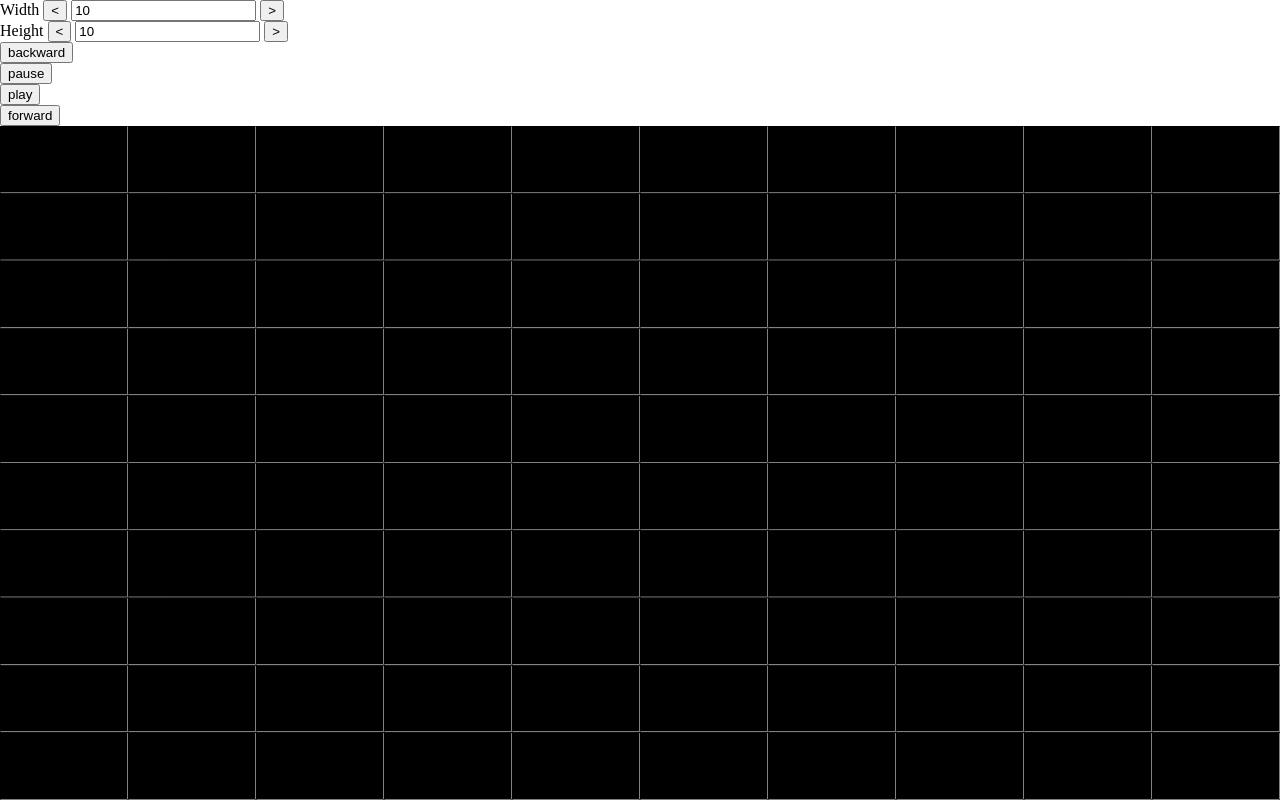
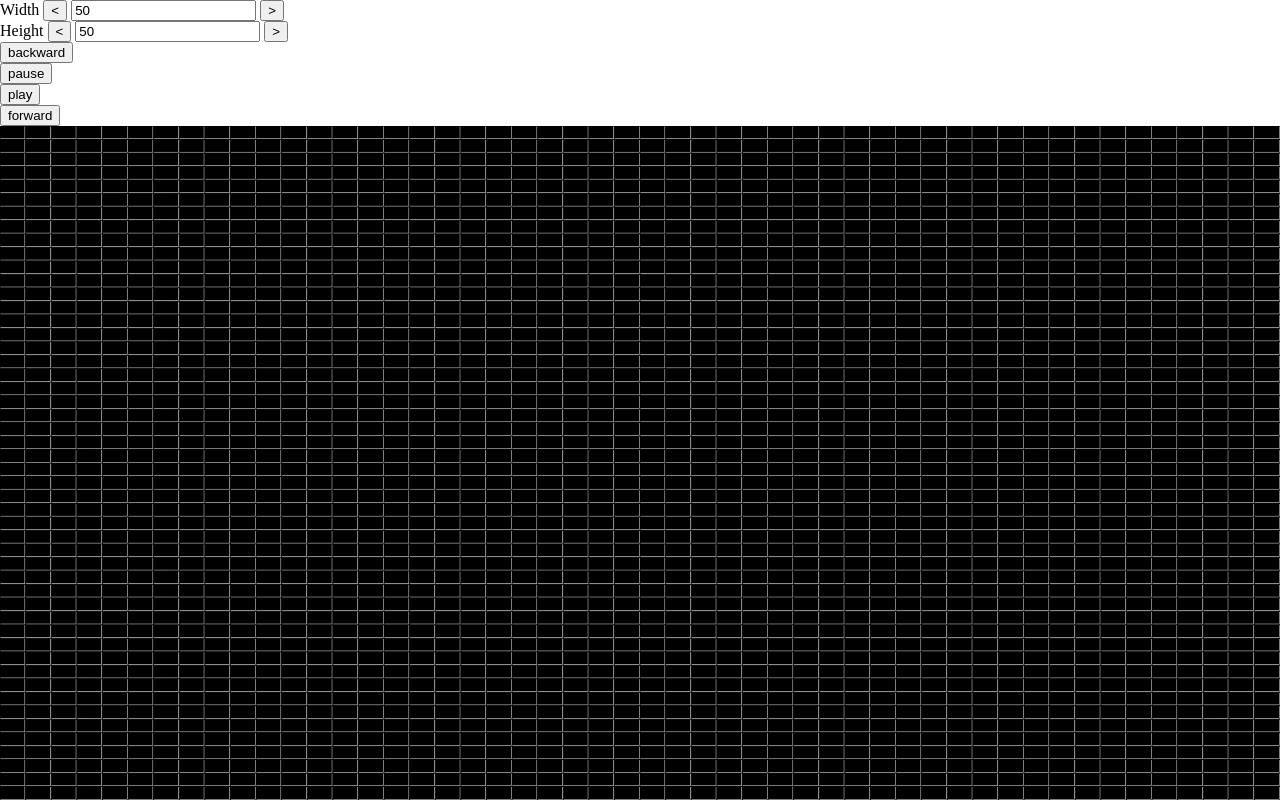
Before and after one commit to pluto-0/ConwaysLife, a plain HTML site: page index.html in a window 1280 px wide. Drawn offline with Linux system fonts and the light colour scheme.

Commit message:
window resize working

```diff
--- a/index.html
+++ b/index.html
@@ -8,13 +8,13 @@
             <div id="width">
                 Width
                 <input id = "decrease_width", type="button", value="<">
-                <input id = "width_val", type="text", value="10", name="width">
+                <input id = "width_val", type="text", value="50", name="width">
                 <input id = "increase_width", type="button", value=">">
             </div>
             <div id="height">
                 Height
                 <input id="decrease_height", type="button", value="<">
-                <input id="height_val", type="text", value="10", name="width">
+                <input id="height_val", type="text", value="50", name="width">
                 <input id="increase_height", type="button", value=">">
             </div>
         </div>
--- a/index.js
+++ b/index.js
@@ -4,8 +4,12 @@ function resize_board() {
     document.getElementById("board").height = document.documentElement.clientHeight - document.getElementById("toolbar").clientHeight
 }
 resize_board()
-//window.addEventListener("resize", resize_board)
+window.addEventListener("resize", () => {
+    resize_board()
+    board_obj.draw_state(board)
+})
 
+function make_board() {
     board_obj = {
         playing: false,
         width : Number(document.getElementById("width_val").value),
@@ -77,7 +81,9 @@ board_obj = {
             return ans
         }
     }
-
+    return board_obj
+}
+board_obj = make_board()
 
 function draw_grid(board, width, height) {
     board.fillStyle = "grey"
```
Lines whose indentation alone changed are shown as unchanged.
